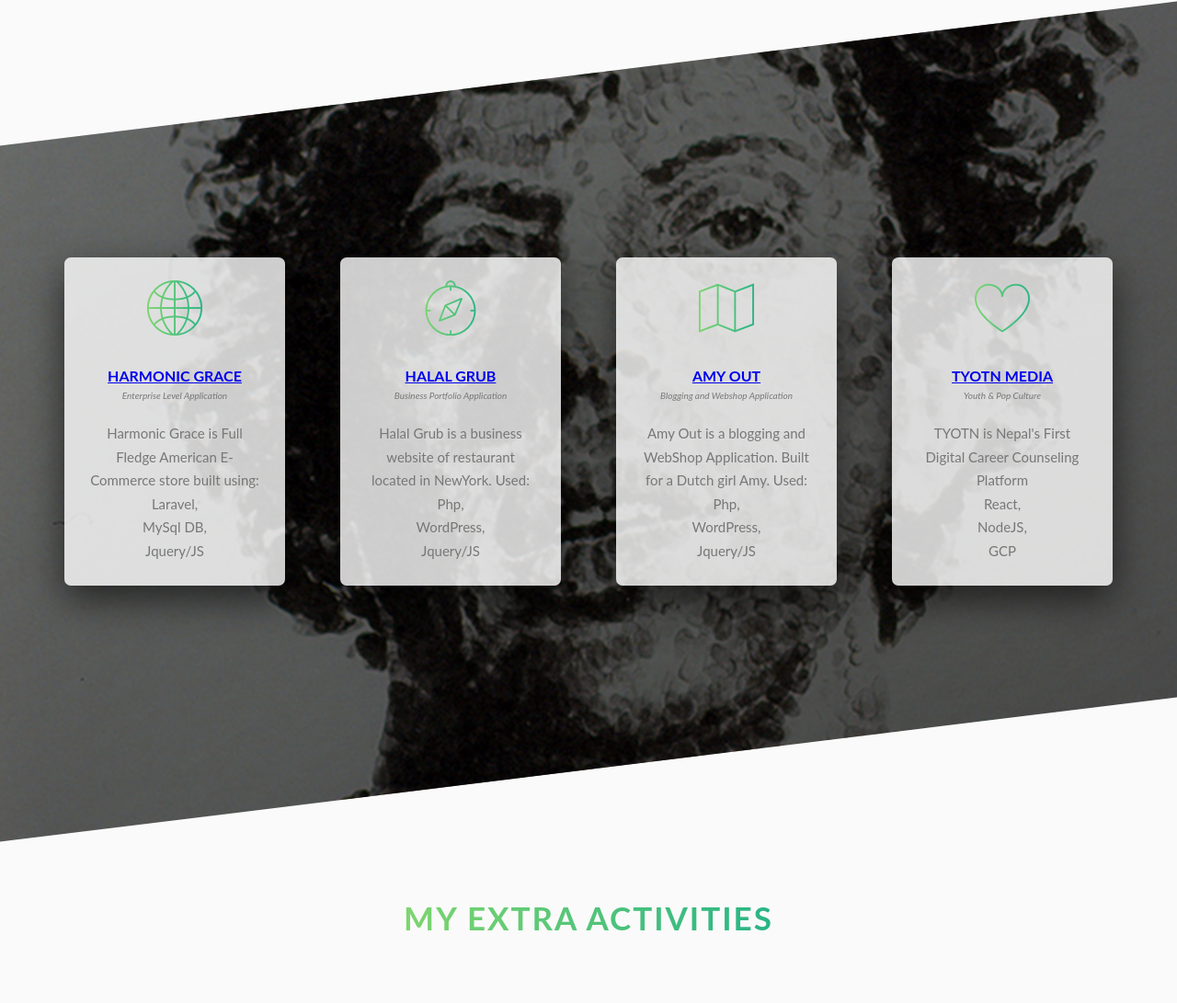
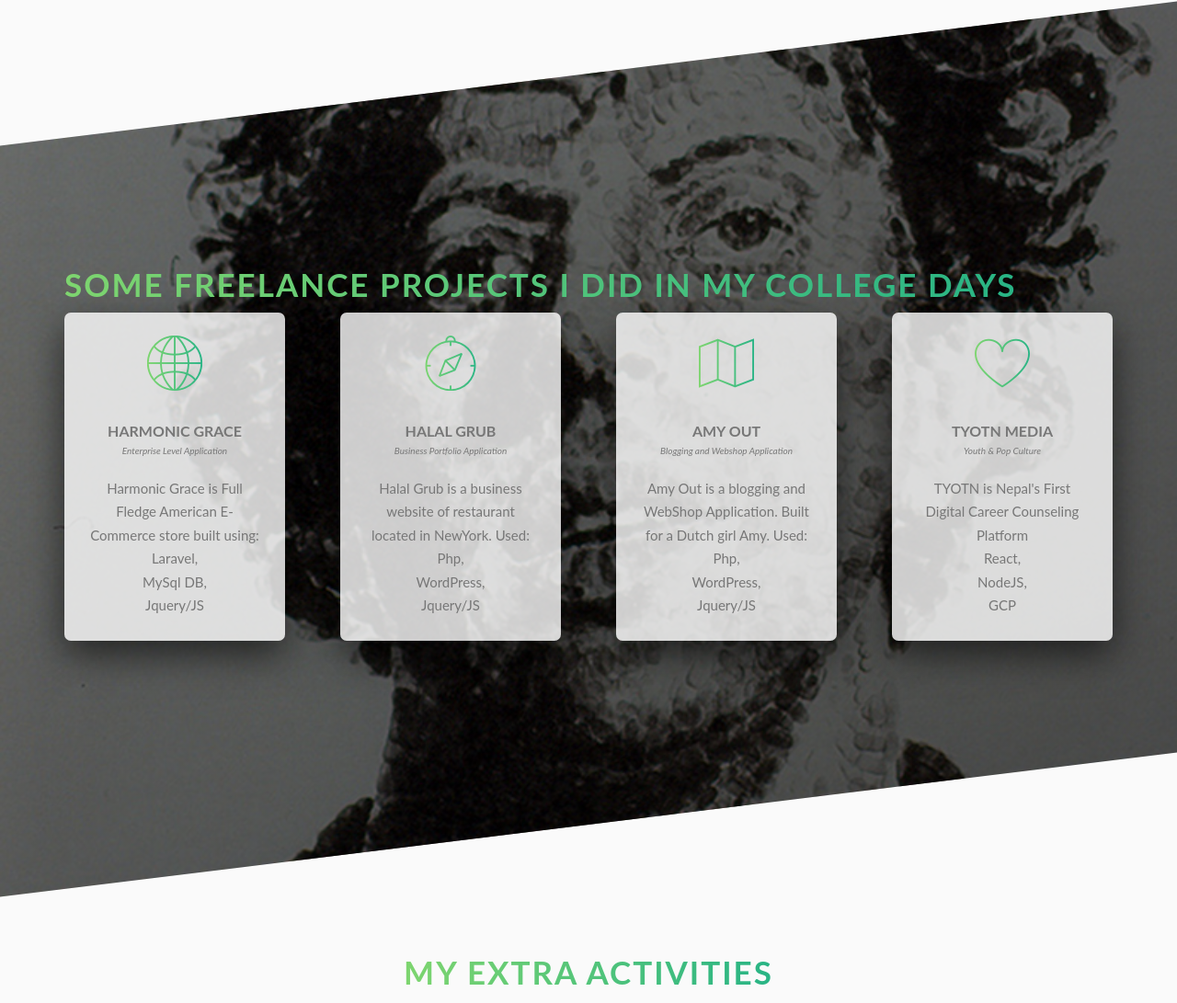
Before and after one commit to SujalPaudel/SujalPaudel.github.io, a plain HTML site: page index.html in a window 1280 px wide. Shown: the part 1495-2586 px from the top of the page at 92% size. Drawn offline with Linux system fonts and the light colour scheme; a script that the page names is missing.

Commit message:
some inhancement

```diff
--- a/index.html
+++ b/index.html
@@ -110,14 +110,15 @@
 
             <div class = "row">
 
+                <h2 class="heading-secondary">
+                    Some Freelance Projects I did in My College Days
+                </h2>
 
                 <div class = "col-1-of-4">
-
                     <div class = "feature">
                         <i class = "feature__icon icon-basic-world"></i>
-                        <a href = "http://www.harmonicgrace.com" target="_blank">
-                            <h3 class = "heading-tertiary">Harmonic Grace</h3>
-                        </a>
+
+                        <h3 class = "heading-tertiary">Harmonic Grace</h3>
                         <em style="font-size: 10px">Enterprise Level Application</em>
                         <p class = "feature__text">
                             Harmonic Grace is Full Fledge American E-Commerce store built using:
@@ -133,8 +134,7 @@
                 <div class = "col-1-of-4">
                     <div class = "feature">
                         <i class = "feature__icon icon-basic-compass"></i>
-                        <a href = "https://halal-grub.com/" target="_blank">
-                            <h3 class = "heading-tertiary">Halal Grub</h3></a>
+                        <h3 class = "heading-tertiary">Halal Grub</h3>
                         <em style="font-size: 10px">Business Portfolio Application</em>
                         <p class = "feature__text">
                             Halal Grub is a business website of restaurant located in NewYork. Used:
@@ -150,8 +150,7 @@
                 <div class = "col-1-of-4">
                     <div class = "feature">
                         <i class = "feature__icon icon-basic-map"></i>
-                        <a href = "http://www.amyout.nl/" target="_blank">
-                            <h3 class = "heading-tertiary">Amy Out</h3></a>
+                        <h3 class = "heading-tertiary">Amy Out</h3>
                         <em style="font-size: 10px">Blogging and Webshop Application</em>
                         <p class = "feature__text">
                             Amy Out is a blogging and WebShop Application. Built for a Dutch girl Amy. Used:
@@ -167,8 +166,7 @@
                 <div class = "col-1-of-4">
                     <div class = "feature">
                         <i class = "feature__icon icon-basic-heart"></i>
-                        <a href = "https://tyotn.com/" target="_blank">
-                            <h3 class = "heading-tertiary">TYOTN Media</h3></a>
+                        <h3 class = "heading-tertiary">TYOTN Media</h3>
                         <em style="font-size: 10px">Youth & Pop Culture</em>
                         <p class = "feature__text">
                             TYOTN is Nepal's First Digital Career Counseling Platform
@@ -356,8 +354,8 @@
 
             <div class = "footer__text">
                 <p>
-                    Sujal Paudel | 9861068866 <br>
-                    thesujal17@gmail.com
+                    Sujal Paudel | +977-9861068866 <br>
+                    sujalpaudel.sp@gmail.com
                 </p>
             </div>
         </div>
```
